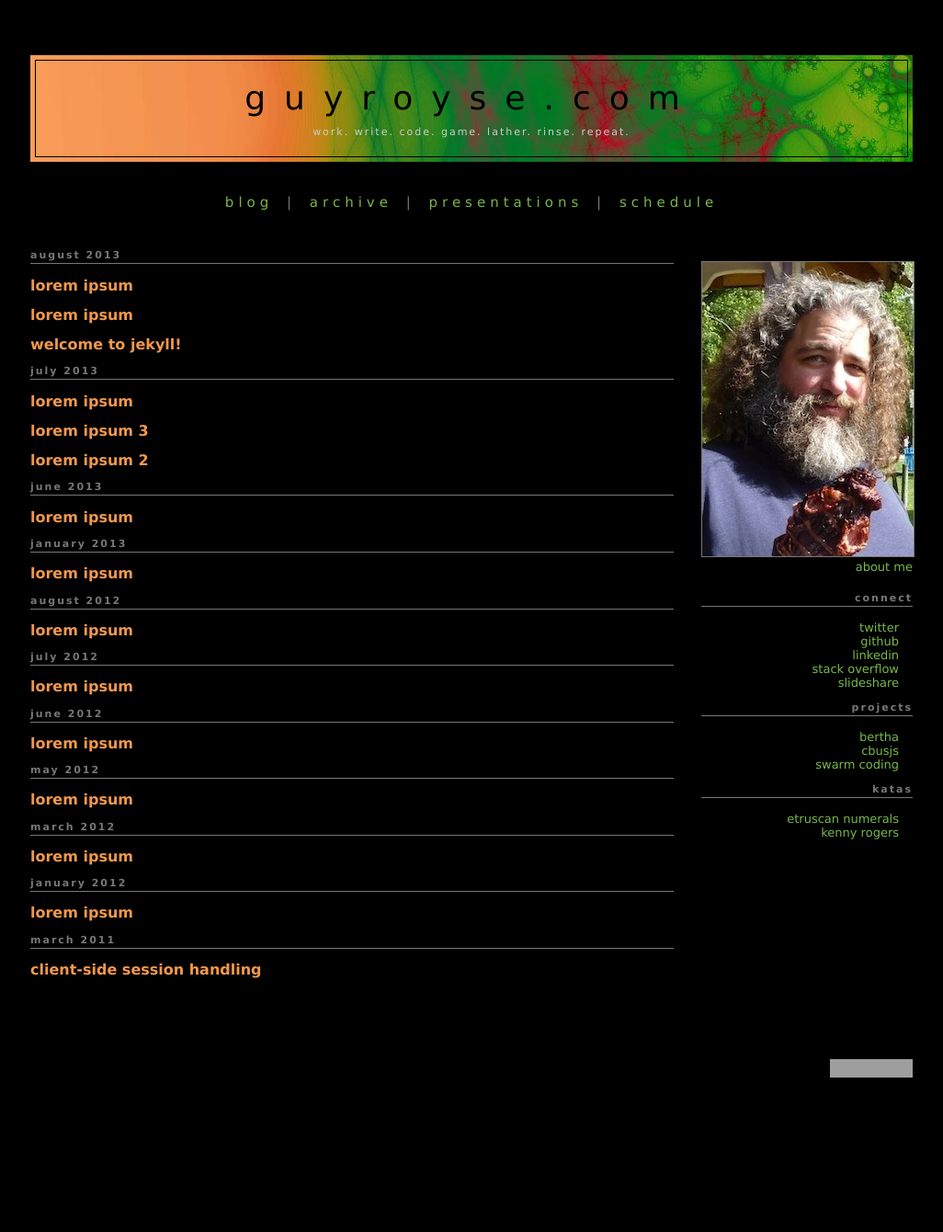
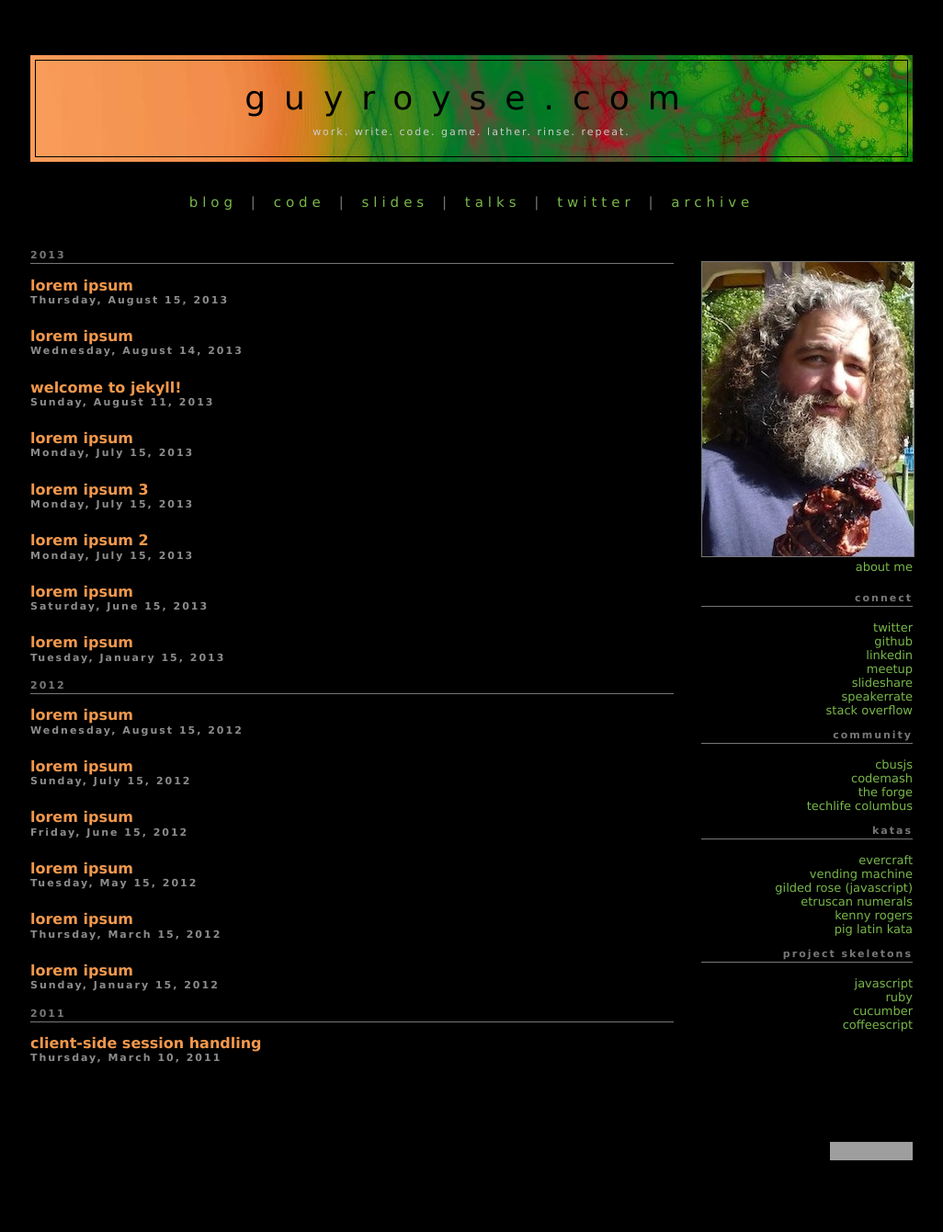
Before and after one commit to guyroyse/guyroyse.github.com, a Jekyll site: the page built from archive/index.html, in a window 1280 px wide. Shown: the whole page at 92% size, without its empty margins (127-1153 px from the left). Built offline with Jekyll 4.4.1, drawn with Linux system fonts in a browser that asks for light colours; Markdown is read by kramdown in place of the engine named in the settings; before the commit the page ends 1250 px from its top, so only the background shows below that; grey boxes are pictures that could not be loaded.

Commit message:
lots o' changes to links, updated archive page

```diff
--- a/TODO.markdown
+++ b/TODO.markdown
@@ -5,6 +5,7 @@ blog to Jekyll and GitHub.
 
 ## To Do
 
+  - Add reading list
   - Add remaining kata pages
   - Add presentations
   - Add conference schedule
--- a/_includes/navbar/navbar.html
+++ b/_includes/navbar/navbar.html
@@ -1,8 +1,10 @@
 <nav class="site">
   <ul>
     <li><a href="/">Blog</a></li>
+    <li><a href="http://github.com/guyroyse">Code</a></li>
+    <li><a href="http://www.slideshare.net/GuyRoyse">Slides</a></li>
+    <li><a href="http://speakerrate.com/guyroyse">Talks</a></li>
+    <li><a href="http://twitter.com/guyroyse">Twitter</a></li>
     <li><a href="/archive">Archive</a></li>
-    <li><a href="/presentations">Presentations</a></li>
-    <li><a href="/schedule">Schedule</a></li>
   </ul>
 </nav>
--- a/_includes/sidebar/sidebar.css
+++ b/_includes/sidebar/sidebar.css
@@ -35,6 +35,7 @@ aside.site h1 {
 aside.site ul {
   text-transform: lowercase;
   list-style-type: none;
-  padding-right: 15px;
+  padding-right: 0px;
+  padding-left: 0px;
   text-align: right;
 }
--- a/_includes/sidebar/sidebar.html
+++ b/_includes/sidebar/sidebar.html
@@ -11,23 +11,39 @@
     <li><a href="http://twitter.com/guyroyse">Twitter</a></li>
     <li><a href="http://github.com/guyroyse">GitHub</a></li>
     <li><a href="http://linkedin.com/in/groyse">LinkedIn</a></li>
+    <li><a href="http://www.meetup.com/members/14276674/">Meetup</a></li>
+    <li><a href="http://slideshare.net/GuyRoyse">SlideShare</a></li>
+    <li><a href="http://speakerrate.com/guyroyse">SpeakerRate</a></li>
     <li><a href="http://stackoverflow.com/users/513710/guy-royse">Stack Overflow</a></li>
-    <li><a href="http://slideshare.net/GuyRoyse">SlideShare</a></li>
   </ul>
 
-  <h1>Projects</h1>
+  <h1>Community</h1>
 
   <ul>
-    <li><a href="projects/bertha">Bertha</a></li>
-    <li><a href="projects/cbusjs">CBusJS</a></li>
-    <li><a href="projects/swarming">Swarm Coding</a></li>
+    <li><a href="http://cbusjs.github.io">CBusJS</a></li>
+    <li><a href="http://codemash.org/">CodeMash</a></li>
+    <li><a href="http://pillartechnology.com/forge/forge-events/">The Forge</a></li>
+    <li><a href="http://www.meetup.com/techlifecolumbus/">TechLife Columbus</a></li>
   </ul>
 
   <h1>Katas</h1>
 
   <ul>
-    <li><a href="/katas/etruscan-numerals.html">Etruscan Numerals</a></li>
-    <li><a href="/katas/kenny-rogers.html">Kenny Rogers</a></li>
+    <li><a href="https://github.com/guyroyse/evercraft-kata">Evercraft</a></li>
+    <li><a href="https://github.com/guyroyse/vending-machine-kata">Vending Machine</a></li>
+    <li><a href="https://github.com/guyroyse/gilded-rose-javascript">Gilded Rose (JavaScript)</a></li>
+    <li><a href="https://github.com/guyroyse/etruscan-numerals-kata">Etruscan Numerals</a></li>
+    <li><a href="https://github.com/guyroyse/kenny-rogers-kata">Kenny Rogers</a></li>
+    <li><a href="https://github.com/guyroyse/pig-latin-kata">Pig Latin Kata</a></li>
+  </ul>
+
+  <h1>Project Skeletons</h1>
+
+  <ul>
+    <li><a href="https://github.com/guyroyse/javascript-skeleton">JavaScript</a></li>
+    <li><a href="https://github.com/guyroyse/ruby-skeleton">Ruby</a></li>
+    <li><a href="https://github.com/guyroyse/cucumber-skeleton">Cucumber</a></li>
+    <li><a href="https://github.com/guyroyse/coffee-script-skeleton">CoffeeScript</a></li>
   </ul>
 
 </aside>
--- a/archive/index.html
+++ b/archive/index.html
@@ -5,12 +5,14 @@ title : Archive
 
 {% for post in site.posts %}
 
-  {% capture p_date %}{{ post.date | date: "%B %Y" }}{% endcapture %}
-  {% capture np_date %}{{ post.next.date | date: "%B %Y" }}{% endcapture %}
+  {% capture p_date %}{{ post.date | date: "%Y" }}{% endcapture %}
+  {% capture np_date %}{{ post.next.date | date: "%Y" }}{% endcapture %}
+
   {% if p_date != np_date %}
     <h1>{{ p_date }}</h1>
   {% endif %}
 
   <h2><a href="{{ post.url }}">{{ post.title }}</a></h2>
+  <div class="date">{{ post.date | date: "%A, %B %d, %Y" }}</div>
 
 {% endfor %}
--- a/presentations/index.markdown
+++ /dev/null
@@ -1,4 +0,0 @@
----
-layout: page
-title: Presentations
----
--- a/schedule/index.markdown
+++ /dev/null
@@ -1,4 +0,0 @@
----
-layout: page
-title: Speaking Schedule
----
```
Also changed, not shown: _includes/main/main.css (+9 -1 lines), katas/etruscan-numerals.markdown (deleted, +0 -62 lines), katas/kenny-rogers.markdown (deleted, +0 -59 lines).
